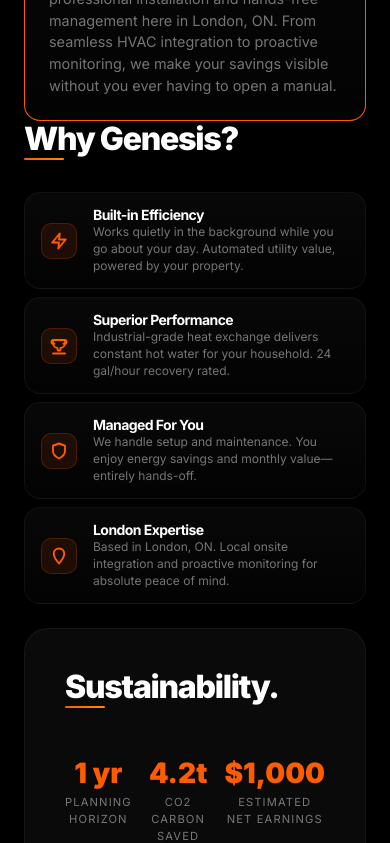
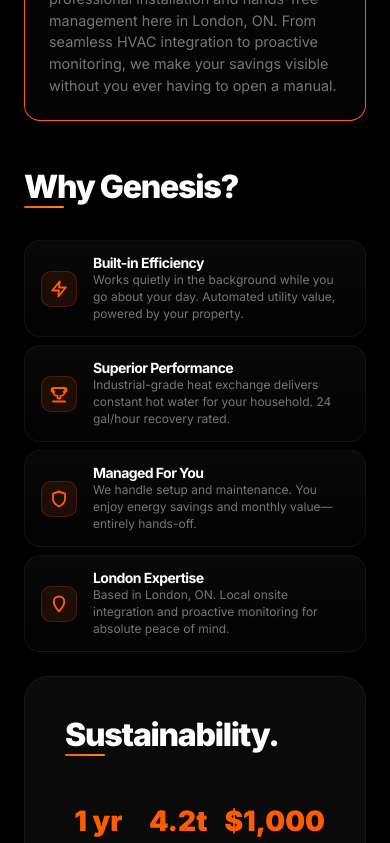
Before and after one commit to London-mining-company/genesis-heating, a Preact app: page / in a window 390 px wide. Shown: the part 4120-4963 px from the top of the page. Built offline with nearby package versions, Linux system fonts and the light colour scheme; no server answers.

Commit message:
UI: Adjust mobile spacing for Why Genesis box

```diff
--- a/src/index.css
+++ b/src/index.css
@@ -627,6 +627,10 @@
     grid-template-columns: 1fr;
   }
 
+  .savings-split {
+    margin-top: var(--s-16) !important;
+  }
+
   .sticky-form {
     position: static !important;
     margin-top: var(--s-32);
```
